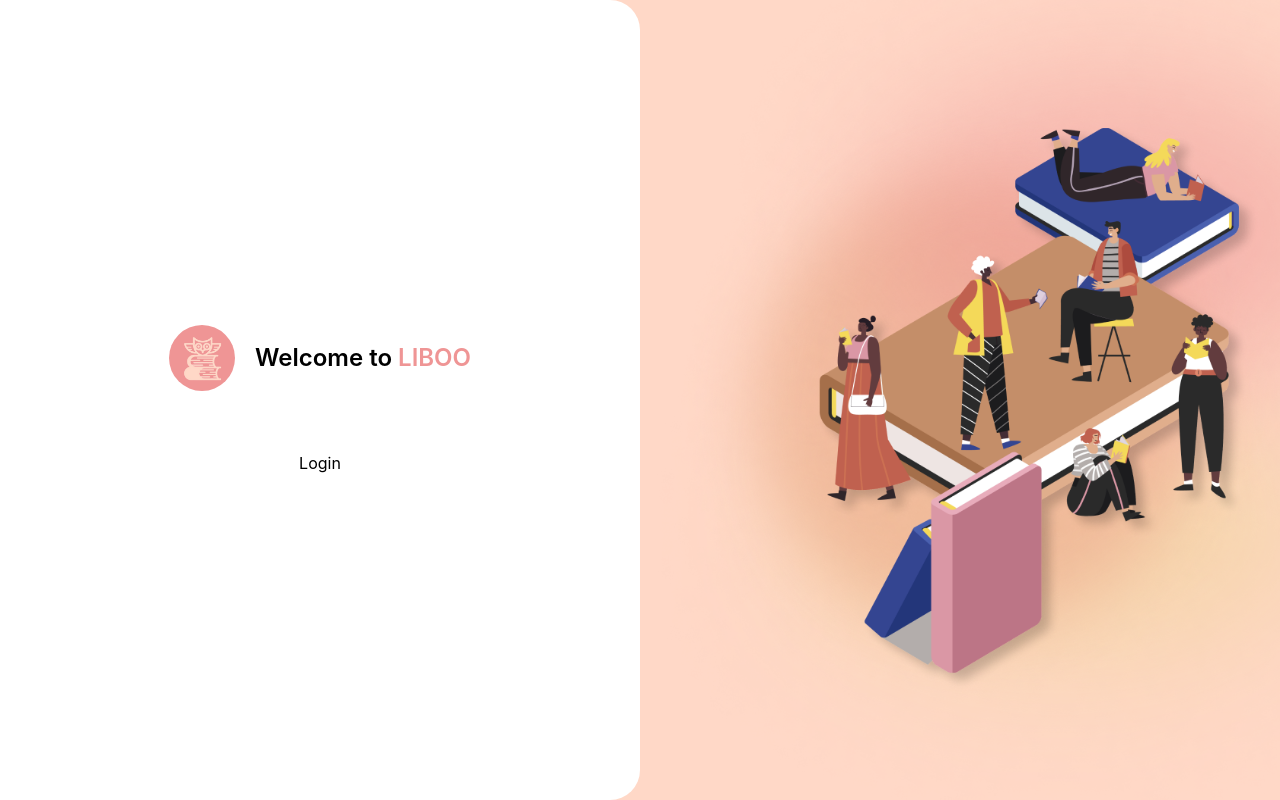
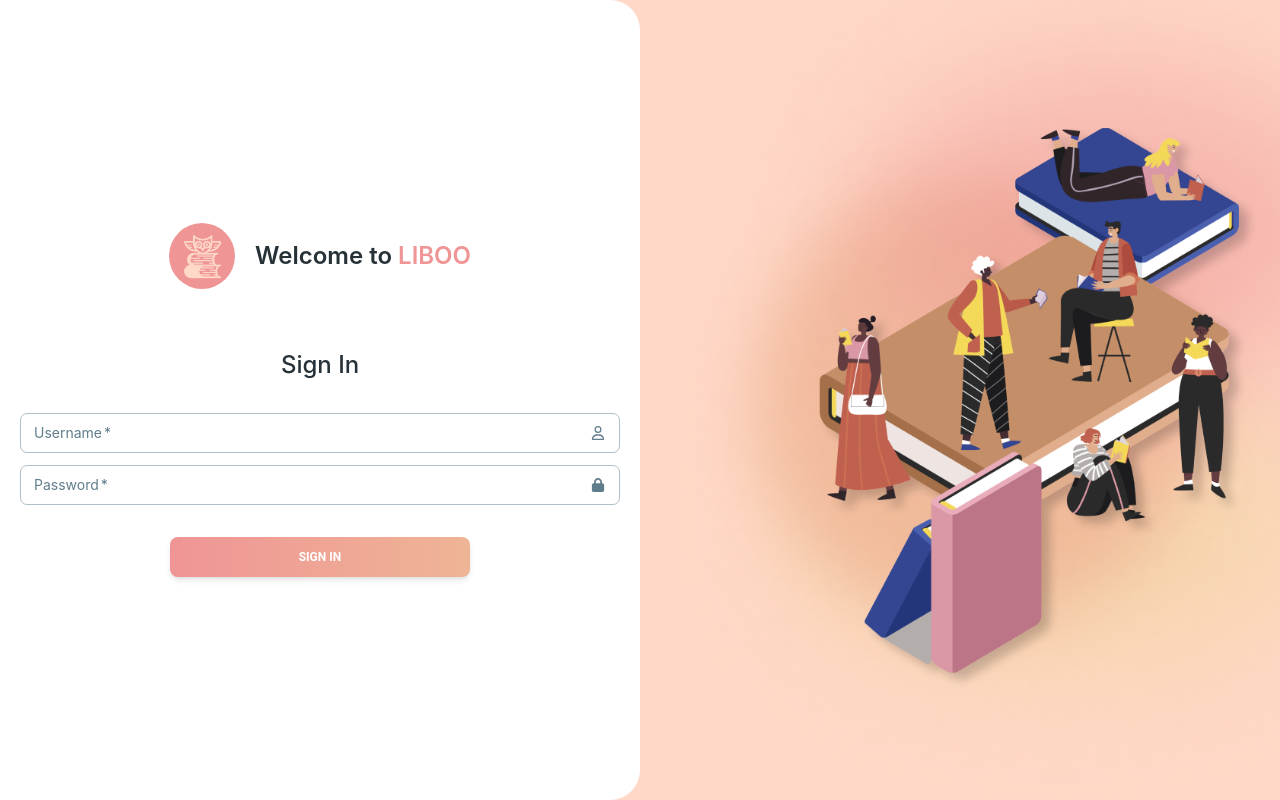
Before and after one commit to PhuocTaii/SoftwareDesign-Liboo-Librarian, a React (Create React App) app: page /login in a window 1280 px wide. Built offline with nearby package versions, Linux system fonts and the light colour scheme.

Commit message:
Login UI

```diff
--- /dev/null
+++ b/src/components/CustomButton.jsx
@@ -0,0 +1,17 @@
+import React from 'react'
+import { Button } from '@material-tailwind/react'
+
+const CustomButton = ({label, onClick, type, classes}) => {
+  return (
+    <Button
+      className={`w-[18.75rem] h-10 ${classes}}`}
+      style={{backgroundImage: `linear-gradient(to right, var(--my-red), var(--my-orange)`}}
+      onClick={onClick}
+      type={type}
+    >
+      {label}
+    </Button>
+  )
+}
+
+export default CustomButton
--- a/src/features/auth/Login.jsx
+++ b/src/features/auth/Login.jsx
@@ -1,9 +1,52 @@
+import React, {useState} from 'react'
+import { Input } from "@material-tailwind/react";
+import CustomButton from "../../components/CustomButton";
+import { FaRegUser, FaLock } from "react-icons/fa6";
+import { useNavigate } from "react-router-dom";
+import { useDispatch } from "react-redux";
+
 // Login page
 const Login = () => {
+  const [account, setAccount] = useState({username: '', password: ''});
+  const navigate = useNavigate();
+  const dispatch = useDispatch();
+
+
+  const handleChangeInfo = (e) => {
+    e.preventDefault();
+    const {name, value} = e.target;
+    setAccount({...account, [name]: value});
+  }
+
+  const handleSignin = (e) => {
+    e.preventDefault();
+    // loginUser(account, dispatch, navigate);
+  }
+
   return (
-    <div>
-      <h1>Login</h1>
-    </div>
+    <form className="flex flex-col items-center gap-8 w-full" onSubmit={(e) => handleSignin(e)}>
+      <p className='text-2xl font-medium'>Sign In</p>
+      <div className="w-full flex flex-col gap-3">
+        <Input
+          icon={<FaRegUser />}
+          label="Username"
+          onChange={(e) => handleChangeInfo(e)}
+          required
+          name="username"
+          value={account.username}
+        />
+        <Input
+          icon={<FaLock />}
+          label="Password"
+          type="password"
+          onChange={(e) => handleChangeInfo(e)}
+          required
+          name="password"
+          value={account.password}
+        />
+      </div>
+      <CustomButton label="Sign In" type='submit' />
+    </form>
   )
 }
 
--- a/src/index.css
+++ b/src/index.css
@@ -2,13 +2,24 @@
 @tailwind components;
 @tailwind utilities;
 
+@layer base {
+  :root {
+    --my-red: theme(colors.red);
+    --my-orange: theme(colors.orange);
+    --my-text-primary: theme(colors.textPrimary);
+  }
+}
+
 body {
   margin: 0;
+  padding: 0;
   font-family: -apple-system, BlinkMacSystemFont, 'Segoe UI', 'Roboto', 'Oxygen',
     'Ubuntu', 'Cantarell', 'Fira Sans', 'Droid Sans', 'Helvetica Neue',
     sans-serif;
   -webkit-font-smoothing: antialiased;
   -moz-osx-font-smoothing: grayscale;
+  color: var(--my-text-primary);
+  font-size: 14px;
 }
 
 code {
```
